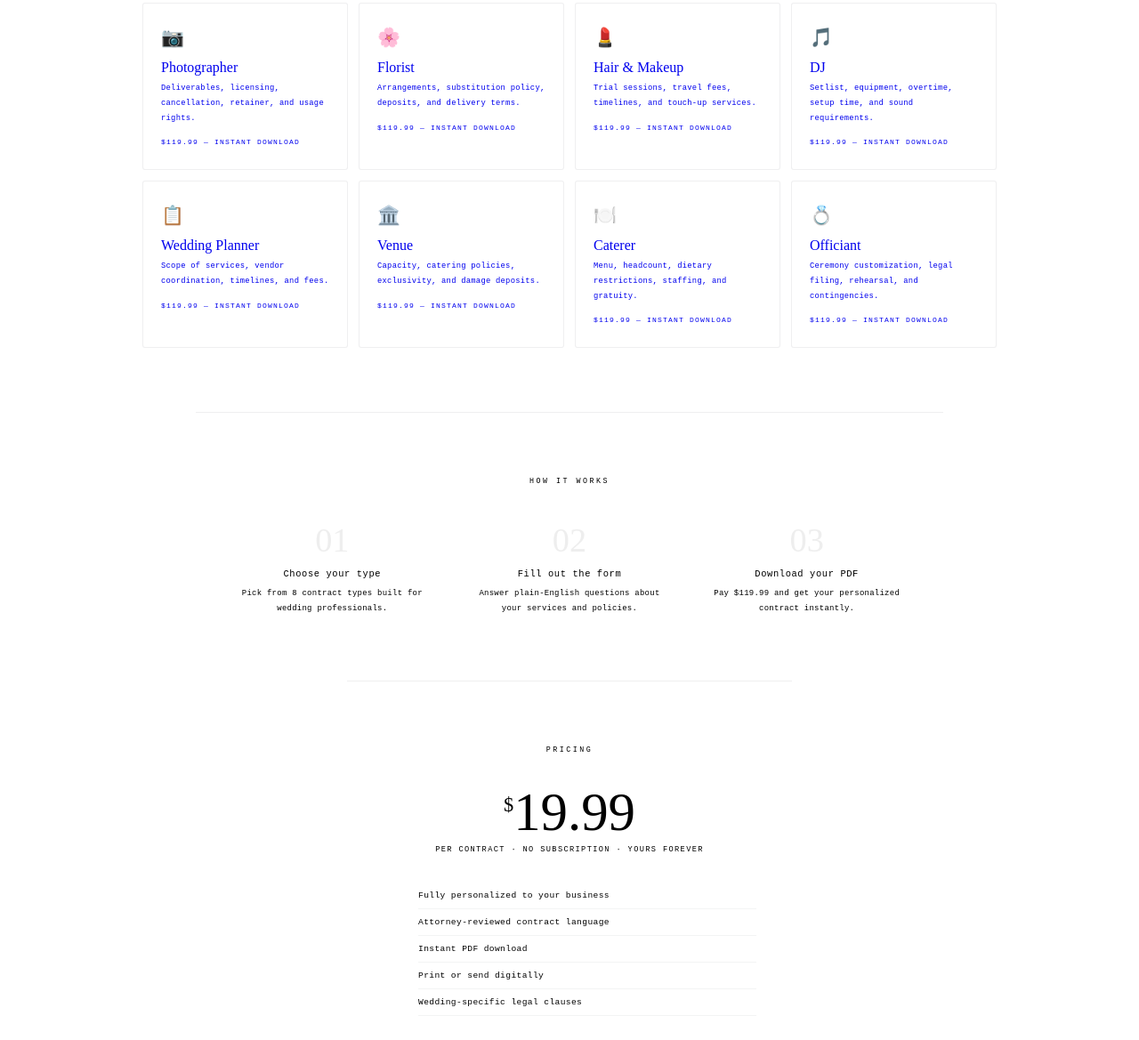
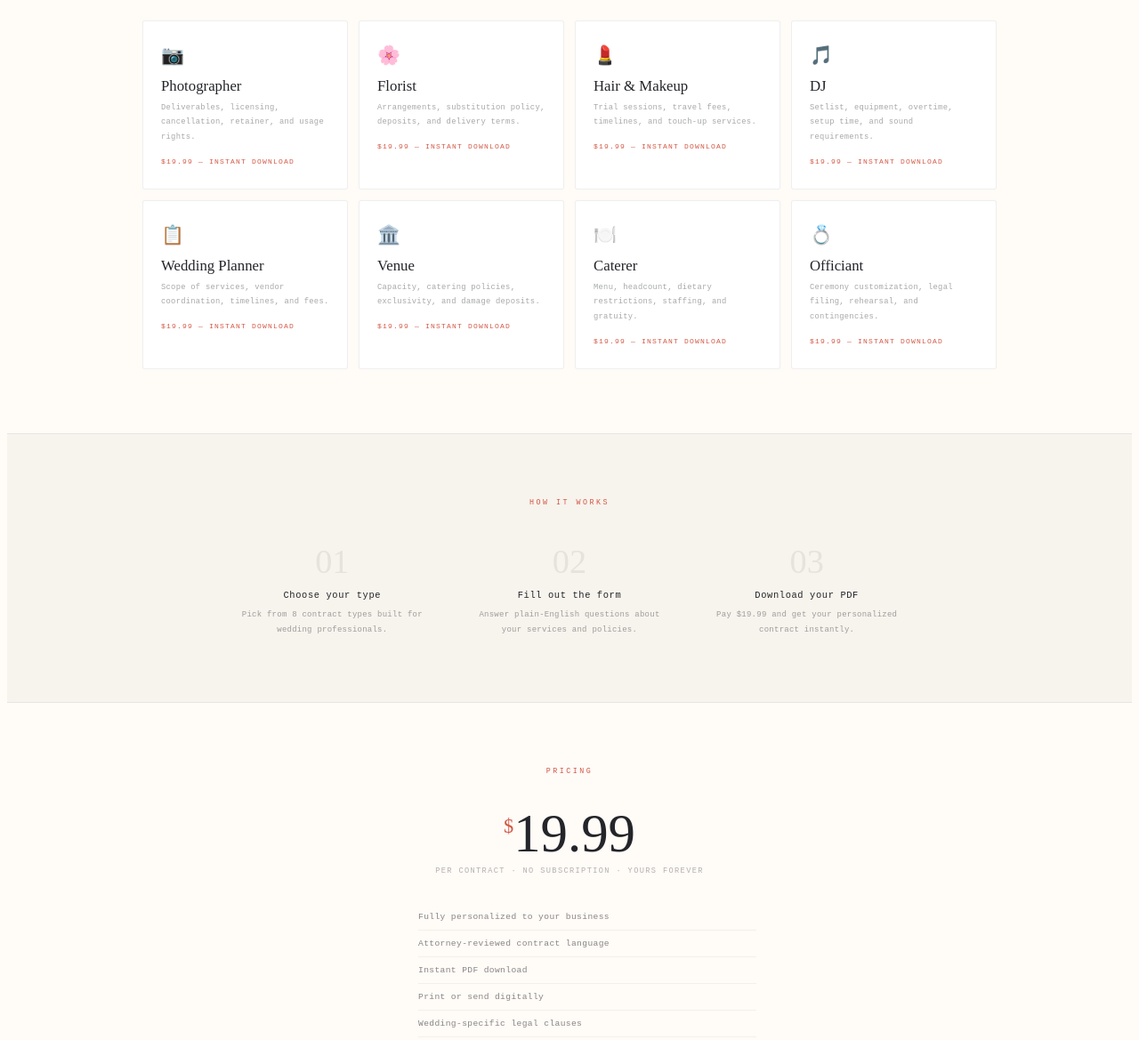
Before and after one commit to brynmurray3/IvoryClause, a plain HTML site: page index.html in a window 1280 px wide. Shown: the part 778-1947 px from the top of the page at 89% size. Drawn offline with Linux system fonts and the light colour scheme; a web font is replaced by a local one.

Commit message:
Update index.html

```diff
--- a/index.html
+++ b/index.html
@@ -5,10 +5,13 @@
 <meta charset="UTF-8">
 <meta name="viewport" content="width=device-width, initial-scale=1.0">
 <title>IvoryClause — Wedding Vendor Contracts</title>
+<link rel="preconnect" href="https://fonts.googleapis.com">
+<link rel="preconnect" href="https://fonts.gstatic.com" crossorigin>
 <link href="https://fonts.googleapis.com/css2?family=Instrument+Serif:ital@0;1&family=DM+Mono:wght@300;400&display=swap" rel="stylesheet">
 <style>
   :root {
-    --cream: #fefbf6;
+    --cream: #fffbf7;
+    --cream2: #f7f3ed;
     --black: #24252a;
     --red:   #d25845;
     --gray:  rgba(36,37,42,0.38);
@@ -16,41 +19,48 @@
 
 - { box-sizing: border-box; margin: 0; padding: 0; }
 
-body {
-background: var(–cream);
-color: var(–black);
+html, body {
+background-color: #fffbf7;
+color: #24252a;
 font-family: ‘DM Mono’, monospace;
 }
 
 /* ── HEADER ── */
 header {
-background: var(–cream);
-padding: 32px 60px 24px;
+background-color: #fffbf7;
+padding: 32px 40px 20px;
 text-align: center;
 border-bottom: 1px solid rgba(36,37,42,0.07);
 }
 
-.logo { height: 120px; width: auto; display: block; margin: 0 auto; }
+.logo {
+height: 130px;
+width: auto;
+display: block;
+margin: 0 auto;
+}
 
 nav {
 display: flex;
 justify-content: center;
 gap: 40px;
-margin-top: 16px;
+margin-top: 18px;
 }
 
 nav a {
+font-family: ‘DM Mono’, monospace;
 font-size: 0.56rem;
 letter-spacing: 0.18em;
 text-transform: uppercase;
-color: var(–gray);
+color: rgba(36,37,42,0.4);
 text-decoration: none;
 transition: color 0.2s;
 }
-nav a:hover { color: var(–black); }
+nav a:hover { color: #24252a; }
 
 /* ── HERO ── */
 .hero {
+background-color: #fffbf7;
 text-align: center;
 padding: 80px 40px 72px;
 max-width: 680px;
@@ -59,16 +69,21 @@ margin: 0 auto;
 
 .hero h1 {
 font-family: ‘Instrument Serif’, serif;
-font-size: clamp(2.2rem, 5vw, 3.4rem);
+font-size: clamp(2.4rem, 6vw, 3.6rem);
 line-height: 1.15;
-margin-bottom: 18px;
-color: var(–black);
+margin-bottom: 20px;
+color: #24252a;
+font-weight: 400;
 }
-.hero h1 em { font-style: italic; color: var(–red); }
+.hero h1 em {
+font-style: italic;
+color: #d25845;
+}
 
 .hero p {
+font-family: ‘DM Mono’, monospace;
 font-size: 0.65rem;
-color: var(–gray);
+color: rgba(36,37,42,0.45);
 letter-spacing: 0.06em;
 line-height: 2;
 margin-bottom: 40px;
@@ -76,8 +91,8 @@ margin-bottom: 40px;
 
 .btn {
 display: inline-block;
-background: var(–black);
-color: var(–cream);
+background-color: #24252a;
+color: #fffbf7;
 font-family: ‘DM Mono’, monospace;
 font-size: 0.58rem;
 letter-spacing: 0.2em;
@@ -87,18 +102,18 @@ border-radius: 2px;
 text-decoration: none;
 transition: background 0.2s;
 }
-.btn:hover { background: #3a3b40; }
+.btn:hover { background-color: #3a3b40; }
 
-/* ── DIVIDER ── */
 .divider {
 width: 40px;
 height: 1px;
-background: rgba(36,37,42,0.15);
+background: rgba(36,37,42,0.12);
 margin: 0 auto;
 }
 
 /* ── VENDORS ── */
 .vendors {
+background-color: #fffbf7;
 padding: 72px 40px;
 max-width: 960px;
 margin: 0 auto;
@@ -106,10 +121,11 @@ text-align: center;
 }
 
 .section-label {
+font-family: ‘DM Mono’, monospace;
 font-size: 0.52rem;
 letter-spacing: 0.3em;
 text-transform: uppercase;
-color: var(–red);
+color: #d25845;
 margin-bottom: 36px;
 }
 
@@ -120,7 +136,7 @@ gap: 12px;
 }
 
 .vendor-card {
-background: white;
+background-color: white;
 border: 1px solid rgba(36,37,42,0.07);
 border-radius: 3px;
 padding: 26px 20px;
@@ -130,7 +146,7 @@ display: block;
 transition: border-color 0.2s, transform 0.2s;
 }
 .vendor-card:hover {
-border-color: var(–red);
+border-color: #d25845;
 transform: translateY(-2px);
 }
 
@@ -138,33 +154,41 @@ transform: translateY(-2px);
 
 .vendor-name {
 font-family: ‘Instrument Serif’, serif;
-font-size: 1rem;
-color: var(–black);
+font-size: 1.05rem;
+color: #24252a;
 margin-bottom: 6px;
+font-weight: 400;
 }
 
 .vendor-desc {
+font-family: ‘DM Mono’, monospace;
 font-size: 0.55rem;
-color: var(–gray);
+color: rgba(36,37,42,0.4);
 letter-spacing: 0.03em;
 line-height: 1.9;
 margin-bottom: 14px;
 }
 
 .vendor-price {
+font-family: ‘DM Mono’, monospace;
 font-size: 0.5rem;
 letter-spacing: 0.15em;
 text-transform: uppercase;
-color: var(–red);
+color: #d25845;
 }
 
 /* ── HOW ── */
 .how {
+background-color: #f7f3ed;
 padding: 72px 40px;
+text-align: center;
+border-top: 1px solid rgba(36,37,42,0.07);
+border-bottom: 1px solid rgba(36,37,42,0.07);
+}
+
+.how-inner {
 max-width: 760px;
 margin: 0 auto;
-text-align: center;
-border-top: 1px solid rgba(36,37,42,0.07);
 }
 
 .steps {
@@ -182,42 +206,50 @@ margin-bottom: 10px;
 }
 
 .step-title {
+font-family: ‘DM Mono’, monospace;
 font-size: 0.65rem;
 letter-spacing: 0.06em;
-color: var(–black);
+color: #24252a;
 margin-bottom: 8px;
 }
 
 .step-desc {
+font-family: ‘DM Mono’, monospace;
 font-size: 0.56rem;
-color: var(–gray);
+color: rgba(36,37,42,0.42);
 letter-spacing: 0.03em;
 line-height: 1.9;
 }
 
 /* ── PRICING ── */
 .pricing {
+background-color: #fffbf7;
 padding: 72px 40px;
 max-width: 420px;
 margin: 0 auto;
 text-align: center;
-border-top: 1px solid rgba(36,37,42,0.07);
 }
 
 .price-amount {
 font-family: ‘Instrument Serif’, serif;
 font-size: 3.8rem;
-color: var(–black);
+color: #24252a;
 line-height: 1;
 margin: 20px 0 6px;
+font-weight: 400;
 }
-.price-amount sup { font-size: 1.4rem; vertical-align: super; color: var(–red); }
+.price-amount sup {
+font-size: 1.4rem;
+vertical-align: super;
+color: #d25845;
+}
 
 .price-note {
+font-family: ‘DM Mono’, monospace;
 font-size: 0.54rem;
 letter-spacing: 0.16em;
 text-transform: uppercase;
-color: var(–gray);
+color: rgba(36,37,42,0.35);
 margin-bottom: 32px;
 }
 
@@ -227,8 +259,9 @@ text-align: left;
 margin-bottom: 32px;
 }
 .features li {
+font-family: ‘DM Mono’, monospace;
 font-size: 0.6rem;
-color: var(–gray);
+color: rgba(36,37,42,0.55);
 letter-spacing: 0.04em;
 padding: 9px 0;
 border-bottom: 1px solid rgba(36,37,42,0.05);
@@ -236,12 +269,18 @@ display: flex;
 gap: 10px;
 align-items: center;
 }
-.features li::before { content: ‘♥’; color: var(–red); font-size: 0.55rem; opacity: 0.7; }
+.features li::before {
+content: ‘♥’;
+color: #d25845;
+font-size: 0.55rem;
+opacity: 0.7;
+}
 
 /* ── FOOTER ── */
 footer {
+background-color: #fffbf7;
 border-top: 1px solid rgba(36,37,42,0.07);
-padding: 28px 60px;
+padding: 28px 40px;
 display: flex;
 align-items: center;
 justify-content: space-between;
@@ -249,28 +288,32 @@ flex-wrap: wrap;
 gap: 12px;
 }
 
-.footer-logo { height: 28px; width: auto; opacity: 0.4; }
+.footer-logo {
+height: 28px;
+width: auto;
+opacity: 0.4;
+}
 
 .footer-note {
+font-family: ‘DM Mono’, monospace;
 font-size: 0.48rem;
-color: var(–gray);
+color: rgba(36,37,42,0.38);
 letter-spacing: 0.05em;
-opacity: 0.6;
 max-width: 480px;
 line-height: 1.9;
 }
 
 @media(max-width: 600px) {
 header, footer { padding-left: 24px; padding-right: 24px; }
-.hero, .vendors, .how, .pricing { padding-left: 24px; padding-right: 24px; }
+.hero, .vendors, .pricing { padding-left: 24px; padding-right: 24px; }
+.how { padding-left: 24px; padding-right: 24px; }
 .steps { grid-template-columns: 1fr; gap: 28px; }
+.logo { height: 90px; }
 }
 </style>
 
 </head>
 <body>
-
-<!-- HEADER -->
 
 <header>
   <img src="logo.png" alt="IvoryClause" class="logo" />
@@ -281,8 +324,6 @@ header, footer { padding-left: 24px; padding-right: 24px; }
   </nav>
 </header>
 
-<!-- HERO -->
-
 <div class="hero">
   <h1>Your business, <em>protected.</em><br>Your clients, impressed.</h1>
   <p>Attorney-reviewed contracts for every wedding vendor.<br>Fill out a form. Download a PDF. Done in minutes.</p>
@@ -291,8 +332,6 @@ header, footer { padding-left: 24px; padding-right: 24px; }
 
 <div class="divider"></div>
 
-<!-- VENDORS -->
-
 <div class="vendors" id="vendors">
   <div class="section-label">Choose your contract</div>
   <div class="vendor-grid">
@@ -300,56 +339,55 @@ header, footer { padding-left: 24px; padding-right: 24px; }
       <span class="vendor-icon">📷</span>
       <div class="vendor-name">Photographer</div>
       <div class="vendor-desc">Deliverables, licensing, cancellation, retainer, and usage rights.</div>
-      <div class="vendor-price">$119.99 — Instant download</div>
+      <div class="vendor-price">$19.99 — Instant download</div>
     </a>
     <a href="contract.html?type=florist" class="vendor-card">
       <span class="vendor-icon">🌸</span>
       <div class="vendor-name">Florist</div>
       <div class="vendor-desc">Arrangements, substitution policy, deposits, and delivery terms.</div>
-      <div class="vendor-price">$119.99 — Instant download</div>
+      <div class="vendor-price">$19.99 — Instant download</div>
     </a>
     <a href="contract.html?type=hair-makeup" class="vendor-card">
       <span class="vendor-icon">💄</span>
       <div class="vendor-name">Hair & Makeup</div>
       <div class="vendor-desc">Trial sessions, travel fees, timelines, and touch-up services.</div>
-      <div class="vendor-price">$119.99 — Instant download</div>
+      <div class="vendor-price">$19.99 — Instant download</div>
     </a>
     <a href="contract.html?type=dj" class="vendor-card">
       <span class="vendor-icon">🎵</span>
       <div class="vendor-name">DJ</div>
       <div class="vendor-desc">Setlist, equipment, overtime, setup time, and sound requirements.</div>
-      <div class="vendor-price">$119.99 — Instant download</div>
+      <div class="vendor-price">$19.99 — Instant download</div>
     </a>
     <a href="contract.html?type=planner" class="vendor-card">
       <span class="vendor-icon">📋</span>
       <div class="vendor-name">Wedding Planner</div>
       <div class="vendor-desc">Scope of services, vendor coordination, timelines, and fees.</div>
-      <div class="vendor-price">$119.99 — Instant download</div>
+      <div class="vendor-price">$19.99 — Instant download</div>
     </a>
     <a href="contract.html?type=venue" class="vendor-card">
       <span class="vendor-icon">🏛️</span>
       <div class="vendor-name">Venue</div>
       <div class="vendor-desc">Capacity, catering policies, exclusivity, and damage deposits.</div>
-      <div class="vendor-price">$119.99 — Instant download</div>
+      <div class="vendor-price">$19.99 — Instant download</div>
     </a>
     <a href="contract.html?type=caterer" class="vendor-card">
       <span class="vendor-icon">🍽️</span>
       <div class="vendor-name">Caterer</div>
       <div class="vendor-desc">Menu, headcount, dietary restrictions, staffing, and gratuity.</div>
-      <div class="vendor-price">$119.99 — Instant download</div>
+      <div class="vendor-price">$19.99 — Instant download</div>
     </a>
     <a href="contract.html?type=officiant" class="vendor-card">
       <span class="vendor-icon">💍</span>
       <div class="vendor-name">Officiant</div>
       <div class="vendor-desc">Ceremony customization, legal filing, rehearsal, and contingencies.</div>
-      <div class="vendor-price">$119.99 — Instant download</div>
+      <div class="vendor-price">$19.99 — Instant download</div>
     </a>
   </div>
 </div>
 
-<!-- HOW IT WORKS -->
-
 <div class="how" id="how">
+  <div class="how-inner">
     <div class="section-label">How it works</div>
     <div class="steps">
       <div class="step">
@@ -365,12 +403,11 @@ header, footer { padding-left: 24px; padding-right: 24px; }
       <div class="step">
         <div class="step-num">03</div>
         <div class="step-title">Download your PDF</div>
-      <div class="step-desc">Pay $119.99 and get your personalized contract instantly.</div>
+        <div class="step-desc">Pay $19.99 and get your personalized contract instantly.</div>
       </div>
     </div>
   </div>
-
-<!-- PRICING -->
+</div>
 
 <div class="pricing" id="pricing">
   <div class="section-label">Pricing</div>
@@ -386,8 +423,6 @@ header, footer { padding-left: 24px; padding-right: 24px; }
   <a href="#vendors" class="btn">Choose Your Contract</a>
 </div>
 
-<!-- FOOTER -->
-
 <footer>
   <img src="logo.png" alt="IvoryClause" class="footer-logo" />
   <div class="footer-note">
```
Lines whose indentation alone changed are shown as unchanged.
